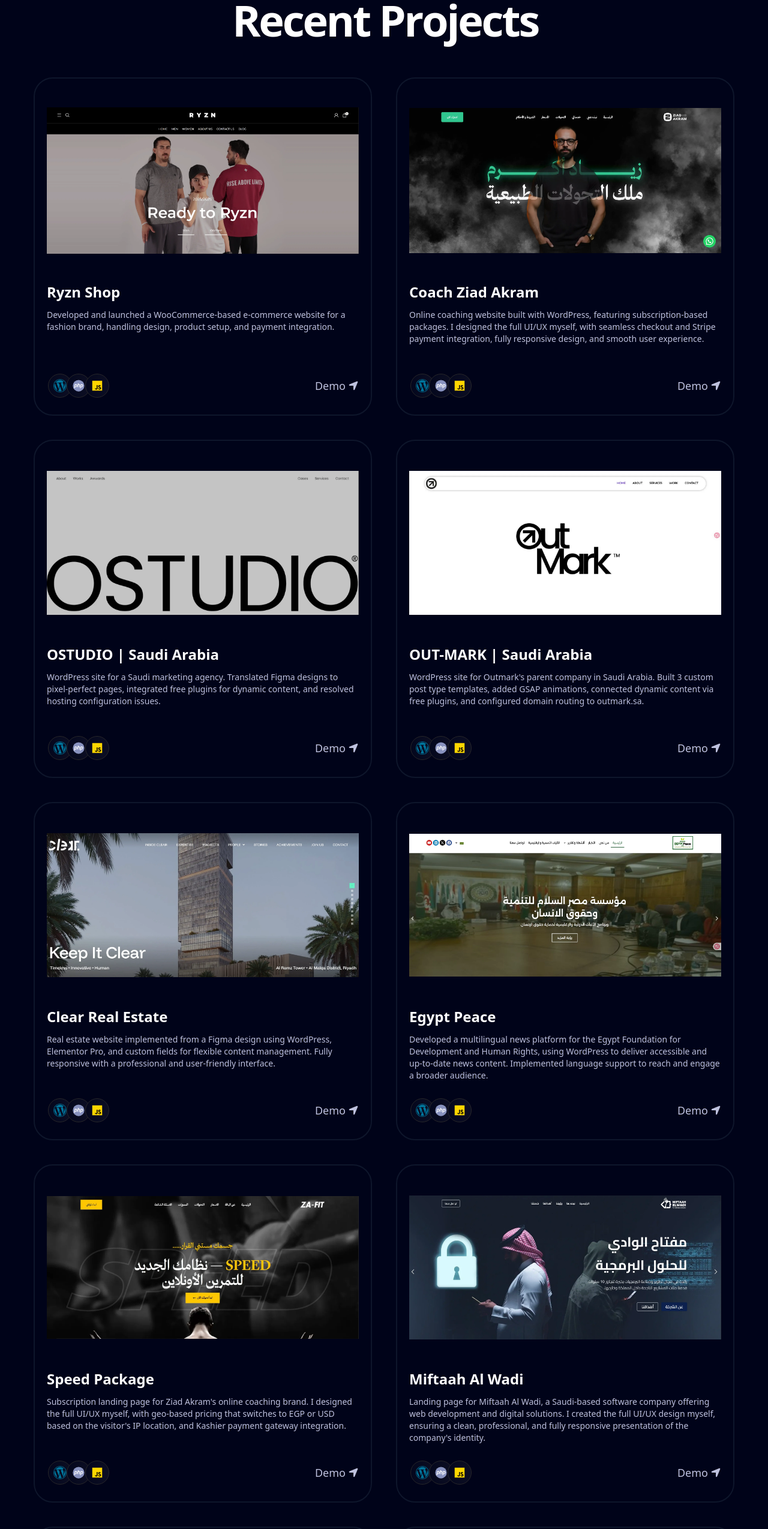
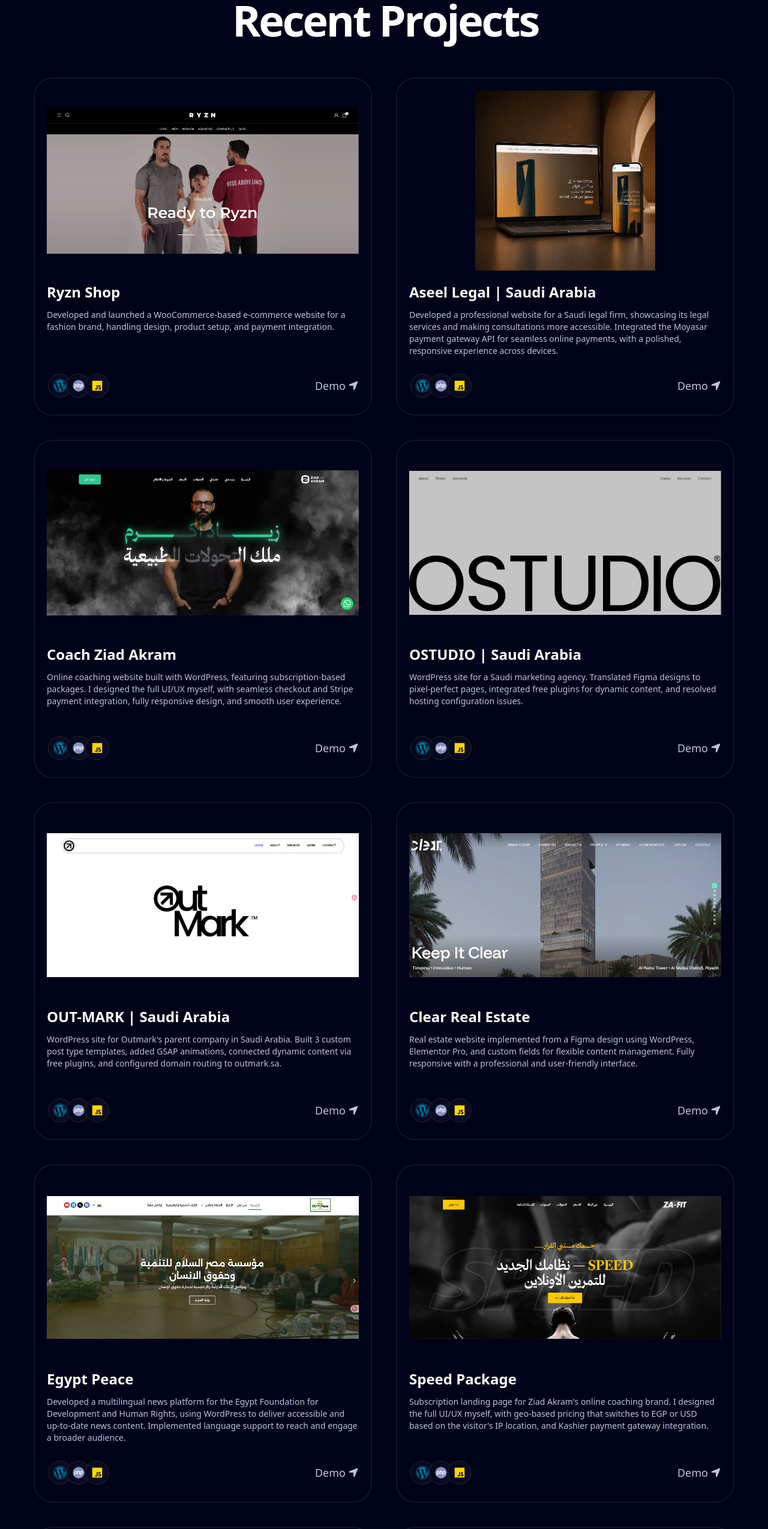
Before and after one commit to YahyaMohamedMahmoud/Yahya-Mohamed, a Next.js app: page / in a window 1280 px wide. Shown: the part 1420-3969 px from the top of the page at 60% size. Built offline with nearby package versions, Linux system fonts and the light colour scheme.

Commit message:
Replace Miftaah project with Aseel Legal after Ryzn

```diff
--- a/data/index.tsx
+++ b/data/index.tsx
@@ -35,6 +35,14 @@
     img: "/Ryzn Shop.webp",
     iconsList: ["/Wordpress.png", "/php-svgrepo-com.svg" , "/js.svg",],
     link: "https://ryzn-shop.com",
+  },
+  {
+    id: 16,
+    title: "Aseel Legal | Saudi Arabia",
+    des: "Developed a professional website for a Saudi legal firm, showcasing its legal services and making consultations more accessible. Integrated the Moyasar payment gateway API for seamless online payments, with a polished, responsive experience across devices.",
+    img: "/aseellegal.webp",
+    iconsList: ["/Wordpress.png", "/php-svgrepo-com.svg", "/js.svg"],
+    link: "https://aseellegal.sa/",
   },
   {
     id: 15,
@@ -82,14 +90,6 @@
 des: "Subscription landing page for Ziad Akram's online coaching brand. I designed the full UI/UX myself, with geo-based pricing that switches to EGP or USD based on the visitor's IP location, and Kashier payment gateway integration.",    img: "/Speed.webp",
    iconsList: ["/Wordpress.png", "/php-svgrepo-com.svg" , "/js.svg",],
     link: "https://speed.zafitworld.com/",
-  },
-  {
-    id: 16,
-    title: "Miftaah Al Wadi",
-  des: "Landing page for Miftaah Al Wadi, a Saudi-based software company offering web development and digital solutions. I created the full UI/UX design myself, ensuring a clean, professional, and fully responsive presentation of the company's identity.",
-    img: "/Miftah.webp",
-   iconsList: ["/Wordpress.png", "/php-svgrepo-com.svg" , "/js.svg",],
-    link: "https://miftaahalwadi.net/",
   },
   {
     id: 2,
```
Also changed, not shown: public/aseellegal.webp (added).
